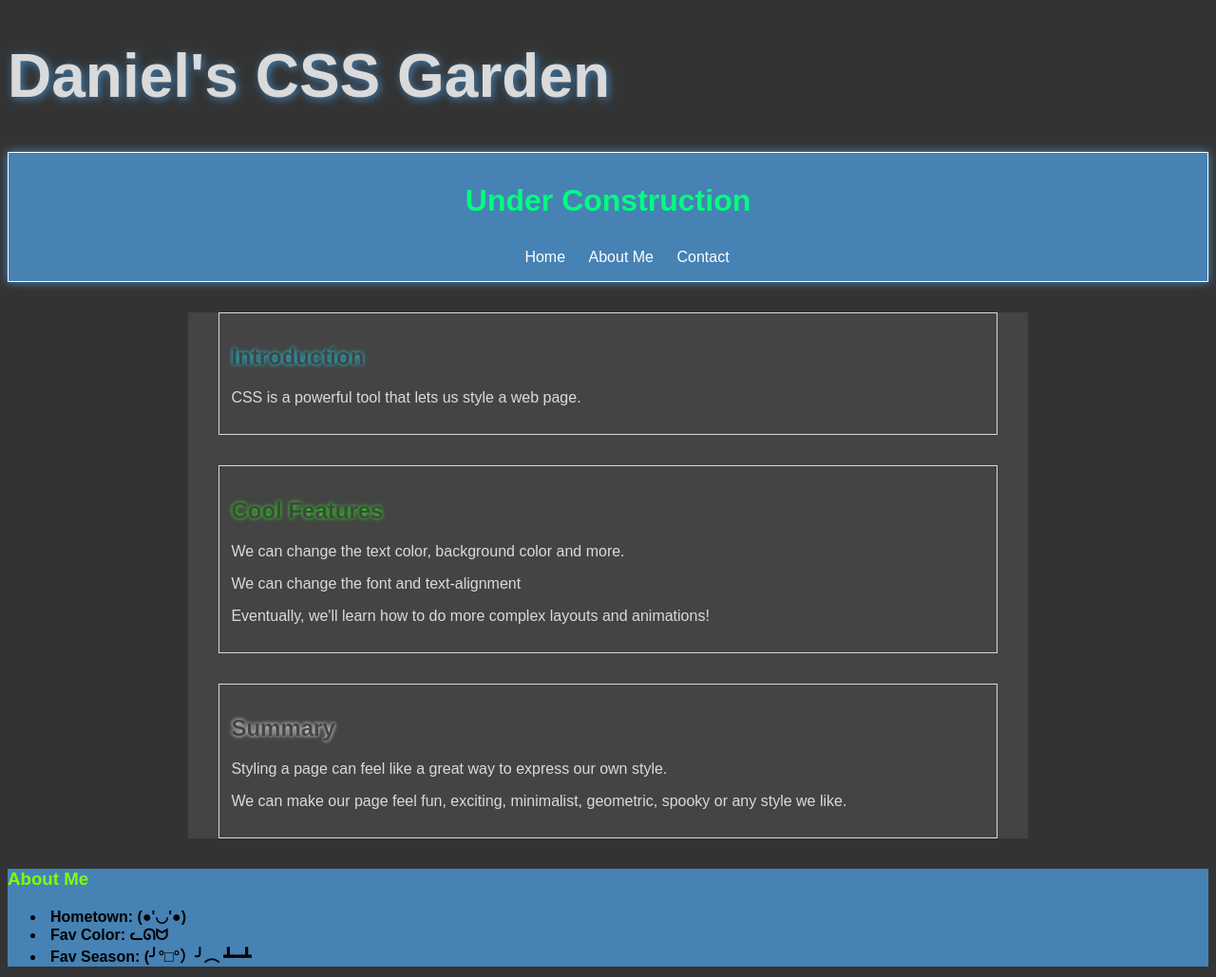
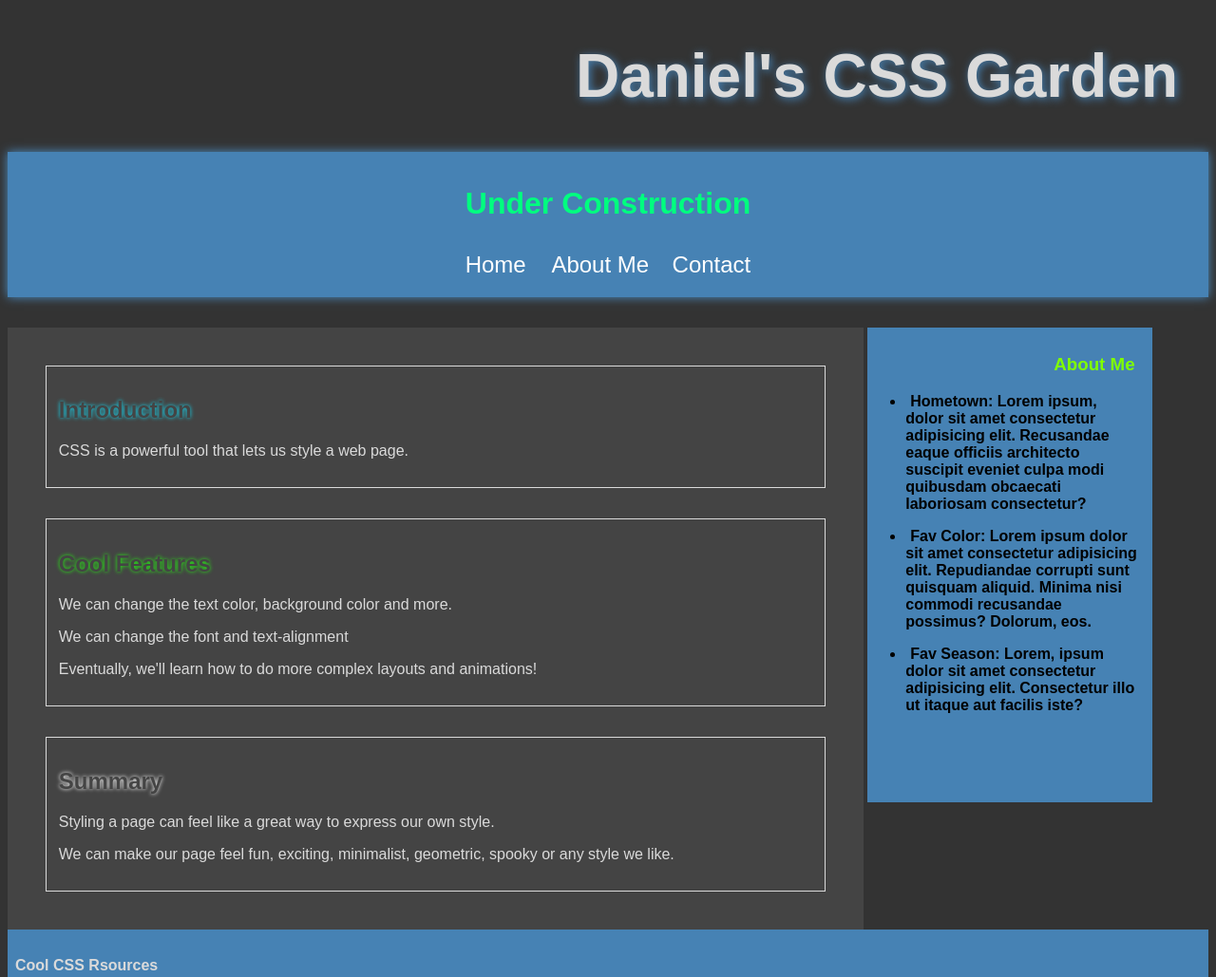
Before and after one commit to DanielRendon1020/My-CSS-Garden, a plain HTML site: page index.html in a window 1280 px wide. Shown: the top 1029 px of the page at 95% size. Drawn offline with Linux system fonts and the light colour scheme.

Commit message:
main and aside side by side

```diff
--- a/index.html
+++ b/index.html
@@ -45,9 +45,9 @@
     <aside>
       <h3>About Me</h3>
         <ul>
-          <li><span>Hometown: (●'◡'●)</span></li>
-          <li><span>Fav Color: ᓚᘏᗢ</span></li>
-          <li><span>Fav Season: (╯°□°）╯︵ ┻━┻</span></li>
+          <li><span>Hometown: Lorem ipsum, dolor sit amet consectetur adipisicing elit. Recusandae eaque officiis architecto suscipit eveniet culpa modi quibusdam obcaecati laboriosam consectetur?</span></li>
+          <li><span>Fav Color: Lorem ipsum dolor sit amet consectetur adipisicing elit. Repudiandae corrupti sunt quisquam aliquid. Minima nisi commodi recusandae possimus? Dolorum, eos.</span></li>
+          <li><span>Fav Season: Lorem, ipsum dolor sit amet consectetur adipisicing elit. Consectetur illo ut itaque aut facilis iste?</span></li>
         </ul>
     </aside>
     <footer>
--- a/style.css
+++ b/style.css
@@ -1,6 +1,7 @@
 a{
   text-decoration: none;
   color: rgb(255, 255, 255);
+  font-size: 1.5em;
 }
 
 body {
@@ -15,8 +16,9 @@ body {
 nav {
   background-color: rgb(70, 130, 180);
   box-shadow: 0px 0px 10px rgb(76, 142, 196);
-  border: 1px solid white;
   text-align: center;
+  margin: 0 0 2em 0;
+  padding: .25em;
 }
 
 nav li {
@@ -27,6 +29,8 @@ nav li {
 
 aside {
   background-color: steelblue;
+  height: 500px;
+  width: 300px;
 }
 
 nav, aside {
@@ -49,7 +53,9 @@ section  {
 
 h1 {
   font-size: 4em;
+  text-align: right;
   text-shadow: 2px 2px 10px rgb(70, 130, 180);
+  padding: 0 .5em 0 0;
 }
 
 p {
@@ -66,6 +72,7 @@ main {
   background-color: #444;
   width: 70%;
   margin: auto;
+  padding: .5em;
 }
 
 nav h3 {
@@ -76,6 +83,8 @@ nav h3 {
 
 aside h3 {
   color: chartreuse;
+  padding: .5em 1em 0 0;
+  text-align: right;
 }
 
 #intro {
@@ -92,3 +101,26 @@ aside h3 {
   color: #444;
   text-shadow: 0px 0px 4px rgb(255, 255, 255);
 }
+
+nav ul {
+  padding: 0 0 0 0;
+}
+
+footer a {
+  font-size: 1em;
+}
+
+footer {
+  background-color: steelblue;
+  padding: .5em;
+}
+
+main, aside {
+  display: inline-block;
+  vertical-align: top;
+
+}
+
+aside li {
+  padding: 0 1em 1em 0;
+}
```
